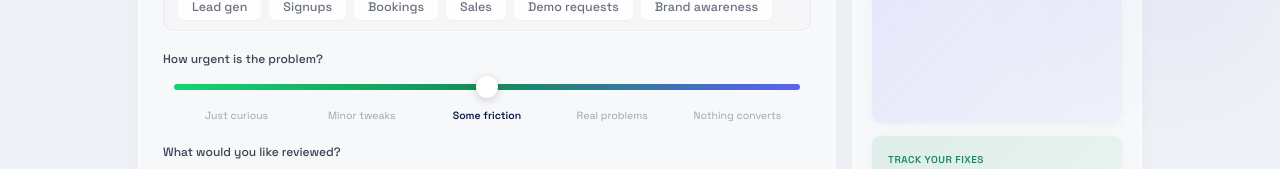
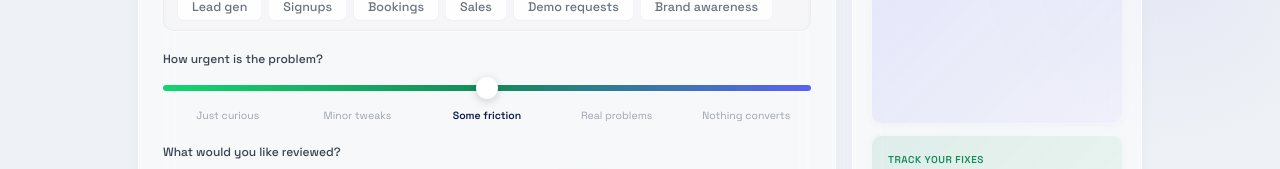
Before and after one commit to sohani93/UXpact, a React (Vite) app in the folder engine-ui/: page / in a window 1280 px wide. Shown: the part 523-692 px from the top of the page. Built offline with nearby package versions, Linux system fonts and the light colour scheme; a web font is replaced by a local one.

Commit message:
Update EngineInput.tsx

```diff
--- a/engine-ui/src/components/EngineInput.tsx
+++ b/engine-ui/src/components/EngineInput.tsx
@@ -1,4 +1,4 @@
-import React, { useState } from "react";
+import React, { useState, useRef, useEffect } from "react";
 import type { AuditRequestFormData } from "../lib/ui-types";
 
 const INDUSTRIES = [
@@ -53,61 +53,46 @@ export default function EngineInput({ onSubmit, initialForm }: EngineInputProps)
   );
   const UrgencySlider = () => {
     const labels = ["Just curious", "Minor tweaks", "Some friction", "Real problems", "Nothing converts"];
+    const trackRef = useRef<HTMLDivElement>(null);
+    const [trackWidth, setTrackWidth] = useState(0);
+    useEffect(() => {
+      const measure = () => { if (trackRef.current) setTrackWidth(trackRef.current.getBoundingClientRect().width); };
+      measure();
+      window.addEventListener("resize", measure);
+      return () => window.removeEventListener("resize", measure);
+    }, []);
+    const thumbLeft = trackWidth > 0 ? (challenge / 4) * trackWidth - 11 : `calc(${challenge * 25}% - 11px)`;
     return (
-      <div style={{ padding: "0 11px" }}>
+      <div>
         <div
-          style={{ position: "relative", height: 20, marginBottom: 12, cursor: "pointer" }}
+          ref={trackRef}
+          style={{ position: "relative", height: 22, marginBottom: 10, cursor: "pointer" }}
           onClick={(e) => {
             const rect = e.currentTarget.getBoundingClientRect();
             const pct = (e.clientX - rect.left) / rect.width;
             setChallenge(Math.round(pct * 4));
           }}
         >
-          <div
-            style={{
-              position: "absolute",
-              top: "50%",
-              left: 0,
-              right: 0,
-              height: 6,
-              transform: "translateY(-50%)",
-              borderRadius: 3,
-              background: "linear-gradient(90deg, #14D571 0%, #148C59 50%, #5B61F4 100%)",
-            }}
-          />
-          <div
-            style={{
-              position: "absolute",
-              top: "50%",
-              transform: "translateY(-50%)",
-              left: `calc(${challenge * 25}% - 11px)`,
-              width: 22,
-              height: 22,
-              borderRadius: "50%",
-              background: "#fff",
-              boxShadow: "0 2px 8px rgba(0,0,0,0.18)",
-              pointerEvents: "none",
-              transition: "left 0.15s",
-            }}
-          />
+          <div style={{
+            position: "absolute", top: "50%", left: 0, right: 0,
+            height: 6, transform: "translateY(-50%)", borderRadius: 3,
+            background: "linear-gradient(90deg, #14D571 0%, #148C59 50%, #5B61F4 100%)",
+          }} />
+          <div style={{
+            position: "absolute", top: "50%", transform: "translateY(-50%)",
+            left: typeof thumbLeft === "number" ? thumbLeft : thumbLeft,
+            width: 22, height: 22, borderRadius: "50%",
+            background: "#fff", boxShadow: "0 2px 8px rgba(0,0,0,0.18)",
+            pointerEvents: "none", transition: "left 0.15s",
+          }} />
         </div>
-        <div style={{ display: "flex", justifyContent: "space-between" }}>
+        <div style={{ display: "flex" }}>
           {labels.map((l, i) => (
-            <span
-              key={i}
-              style={{
-                fontSize: 10.5,
-                textAlign: "center",
-                flex: 1,
-                color: challenge === i ? "#0B1C48" : "#9CA3AF",
-                fontWeight: challenge === i ? 600 : 400,
-                transition: "all 0.2s",
-                cursor: "pointer",
-              }}
-              onClick={() => setChallenge(i)}
-            >
-              {l}
-            </span>
+            <span key={i} onClick={() => setChallenge(i)} style={{
+              flex: 1, fontSize: 10.5, textAlign: "center", cursor: "pointer",
+              color: challenge === i ? "#0B1C48" : "#9CA3AF",
+              fontWeight: challenge === i ? 600 : 400, transition: "all 0.2s",
+            }}>{l}</span>
           ))}
         </div>
       </div>
```
